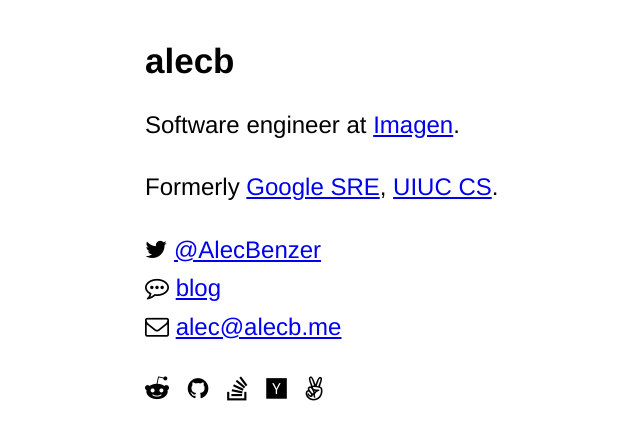
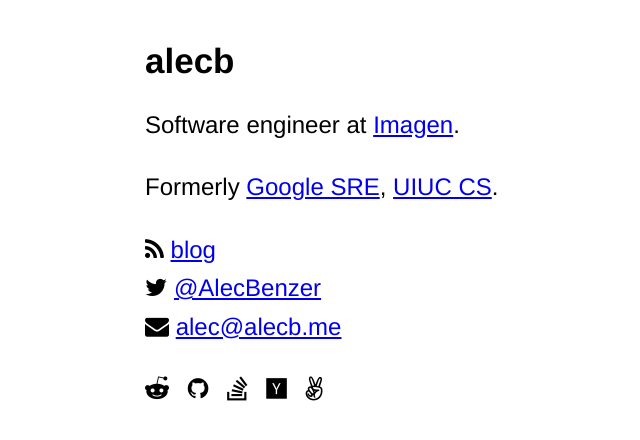
Before and after one commit to AlecBenzer/alecbenzer.github.com, a Jekyll site: the page built from index.md, in a window 1280 px wide. Shown: the top 440 px of the page, without its empty margins (175-815 px from the left). Built offline with Jekyll 4.4.1, drawn with Linux system fonts in a browser that asks for light colours.

Commit message:
Change blog and email icons

```diff
--- a/index.md
+++ b/index.md
@@ -8,9 +8,9 @@ Software engineer at [Imagen](https://imagen.ai).
 
 Formerly [Google SRE](https://google.com/sre), [UIUC CS](https://cs.illinois.edu).
 
+<i class="fa fa-rss" aria-hidden="true"></i> [blog](https://blog.alecb.me)
 <i class="fa fa-twitter" aria-hidden="true"></i> [@AlecBenzer](https://twitter.com/AlecBenzer)
-<i class="fa fa-commenting-o" aria-hidden="true"></i> [blog](https://blog.alecb.me)
-<i class="fa fa-envelope-o" aria-hidden="true"></i> <alec@alecb.me>
+<i class="fa fa-envelope" aria-hidden="true"></i> <alec@alecb.me>
 
 <div id="icons">
   <a href="https://reddit.com/u/AlecBenzer">
```
